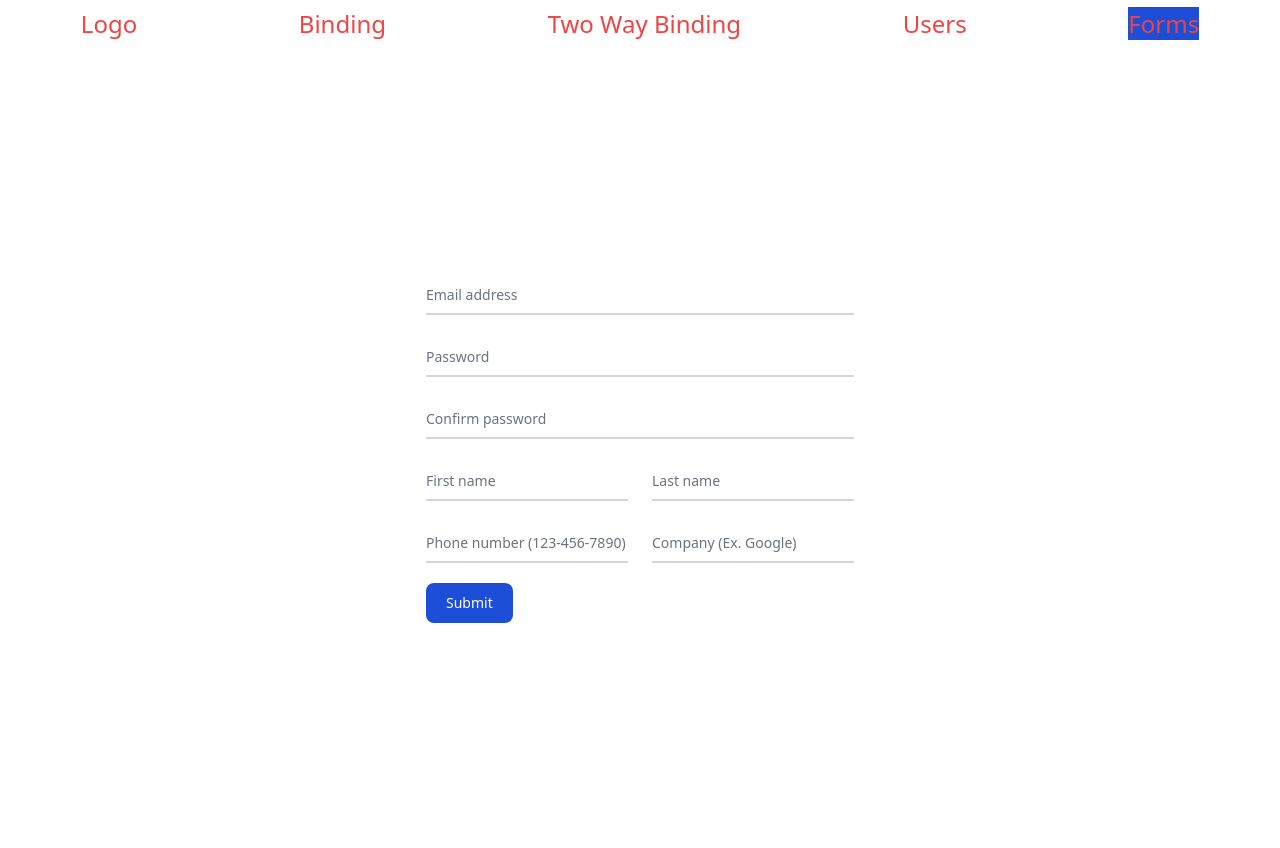
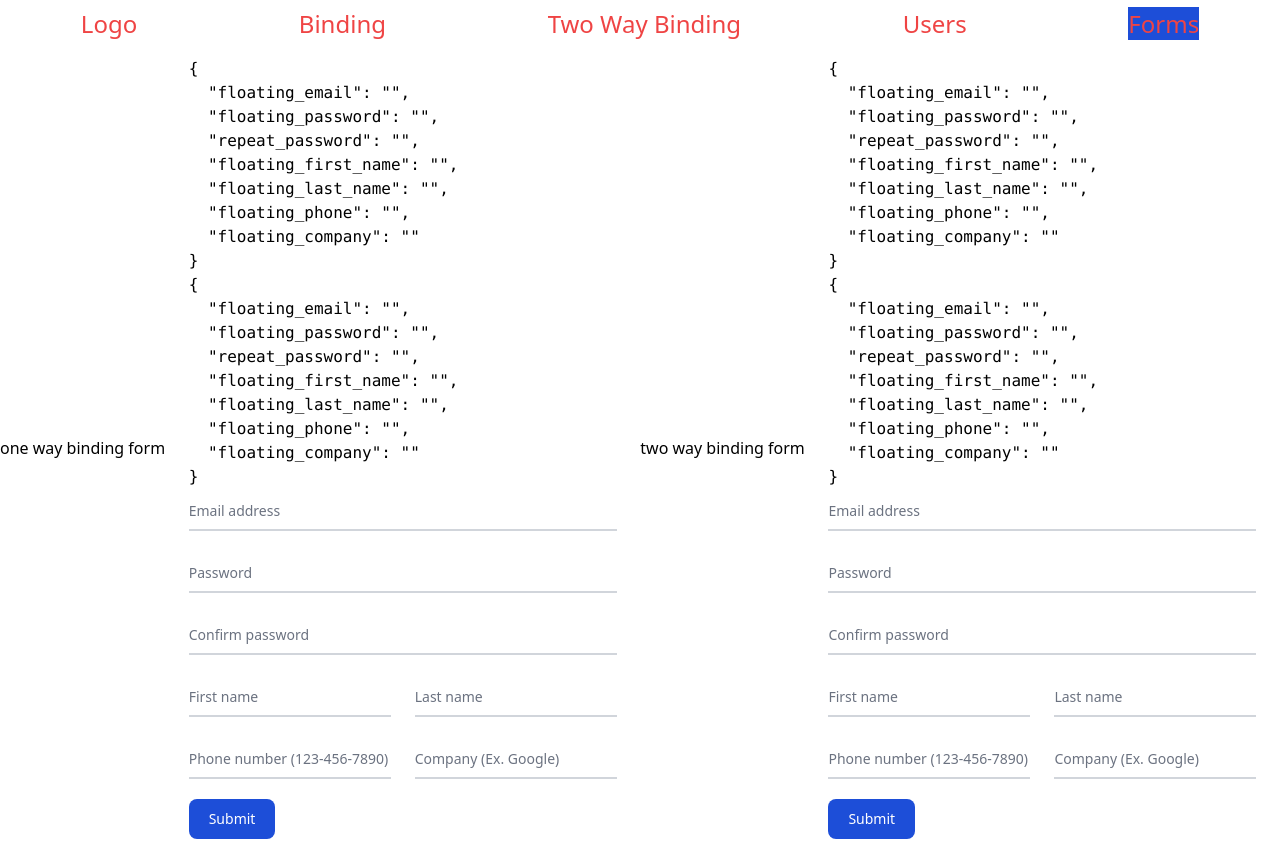
Before and after one commit to Abilash-Nambi/Angular-Learning, an Angular app: page /forms in a window 1280 px wide. Built offline with nearby package versions, Linux system fonts and the light colour scheme.

Commit message:
form updated

```diff
--- a/src/app/form/form.component.html
+++ b/src/app/form/form.component.html
@@ -1,13 +1,17 @@
 <div class="h-screen items-center justify-center flex">
-  <form class="max-w-md mx-auto" #ng>
+  <h1>one way binding form</h1>
+  <form class="max-w-md mx-auto" #useForm="ngForm">
+    <pre>{{ useForm.value | json }}</pre>
+    <pre>{{ useForm.value | json }}</pre>
     <div class="relative z-0 w-full mb-5 group">
       <input
         type="email"
         name="floating_email"
         id="floating_email"
-        class="block py-2.5 px-0 w-full text-sm text-gray-900 bg-transparent border-0 border-b-2 border-gray-300 appearance-none dark:text-white dark:border-gray-600 dark:focus:border-blue-500 focus:outline-none focus:ring-0 focus:border-blue-600 peer"
+        class="block py-2.5 px-0 w-full text-sm !text-black bg-transparent border-0 border-b-2 border-gray-300 appearance-none dark:text-white dark:border-gray-600 dark:focus:border-blue-500 focus:outline-none focus:ring-0 focus:border-blue-600 peer"
         placeholder=" "
         required
+        ngModel
       />
       <label
         for="floating_email"
@@ -20,13 +24,14 @@
         type="password"
         name="floating_password"
         id="floating_password"
-        class="block py-2.5 px-0 w-full text-sm text-gray-900 bg-transparent border-0 border-b-2 border-gray-300 appearance-none dark:text-white dark:border-gray-600 dark:focus:border-blue-500 focus:outline-none focus:ring-0 focus:border-blue-600 peer"
+        class="block py-2.5 px-0 w-full text-sm !text-gray-900 bg-transparent border-0 border-b-2 border-gray-300 appearance-none dark:text-white dark:border-gray-600 dark:focus:border-blue-500 focus:outline-none focus:ring-0 focus:border-blue-600 peer"
         placeholder=" "
         required
+        ngModel
       />
       <label
         for="floating_password"
-        class="peer-focus:font-medium absolute text-sm text-gray-500 dark:text-gray-400 duration-300 transform -translate-y-6 scale-75 top-3 -z-10 origin-[0] peer-focus:start-0 rtl:peer-focus:translate-x-1/4 peer-focus:text-blue-600 peer-focus:dark:text-blue-500 peer-placeholder-shown:scale-100 peer-placeholder-shown:translate-y-0 peer-focus:scale-75 peer-focus:-translate-y-6"
+        class="peer-focus:font-medium absolute text-sm !text-gray-500 dark:text-gray-400 duration-300 transform -translate-y-6 scale-75 top-3 -z-10 origin-[0] peer-focus:start-0 rtl:peer-focus:translate-x-1/4 peer-focus:text-blue-600 peer-focus:dark:text-blue-500 peer-placeholder-shown:scale-100 peer-placeholder-shown:translate-y-0 peer-focus:scale-75 peer-focus:-translate-y-6"
         >Password</label
       >
     </div>
@@ -35,13 +40,14 @@
         type="password"
         name="repeat_password"
         id="floating_repeat_password"
-        class="block py-2.5 px-0 w-full text-sm text-gray-900 bg-transparent border-0 border-b-2 border-gray-300 appearance-none dark:text-white dark:border-gray-600 dark:focus:border-blue-500 focus:outline-none focus:ring-0 focus:border-blue-600 peer"
+        class="block py-2.5 px-0 w-full text-sm !text-gray-900 bg-transparent border-0 border-b-2 border-gray-300 appearance-none dark:text-white dark:border-gray-600 dark:focus:border-blue-500 focus:outline-none focus:ring-0 focus:border-blue-600 peer"
         placeholder=" "
         required
+        ngModel
       />
       <label
         for="floating_repeat_password"
-        class="peer-focus:font-medium absolute text-sm text-gray-500 dark:text-gray-400 duration-300 transform -translate-y-6 scale-75 top-3 -z-10 origin-[0] peer-focus:start-0 rtl:peer-focus:translate-x-1/4 peer-focus:text-blue-600 peer-focus:dark:text-blue-500 peer-placeholder-shown:scale-100 peer-placeholder-shown:translate-y-0 peer-focus:scale-75 peer-focus:-translate-y-6"
+        class="peer-focus:font-medium absolute text-sm !text-gray-500 dark:text-gray-400 duration-300 transform -translate-y-6 scale-75 top-3 -z-10 origin-[0] peer-focus:start-0 rtl:peer-focus:translate-x-1/4 peer-focus:text-blue-600 peer-focus:dark:text-blue-500 peer-placeholder-shown:scale-100 peer-placeholder-shown:translate-y-0 peer-focus:scale-75 peer-focus:-translate-y-6"
         >Confirm password</label
       >
     </div>
@@ -51,13 +57,14 @@
           type="text"
           name="floating_first_name"
           id="floating_first_name"
-          class="block py-2.5 px-0 w-full text-sm text-gray-900 bg-transparent border-0 border-b-2 border-gray-300 appearance-none dark:text-white dark:border-gray-600 dark:focus:border-blue-500 focus:outline-none focus:ring-0 focus:border-blue-600 peer"
+          class="block py-2.5 px-0 w-full text-sm !text-gray-900 bg-transparent border-0 border-b-2 border-gray-300 appearance-none dark:text-white dark:border-gray-600 dark:focus:border-blue-500 focus:outline-none focus:ring-0 focus:border-blue-600 peer"
           placeholder=" "
           required
+          ngModel
         />
         <label
           for="floating_first_name"
-          class="peer-focus:font-medium absolute text-sm text-gray-500 dark:text-gray-400 duration-300 transform -translate-y-6 scale-75 top-3 -z-10 origin-[0] peer-focus:start-0 rtl:peer-focus:translate-x-1/4 peer-focus:text-blue-600 peer-focus:dark:text-blue-500 peer-placeholder-shown:scale-100 peer-placeholder-shown:translate-y-0 peer-focus:scale-75 peer-focus:-translate-y-6"
+          class="peer-focus:font-medium absolute text-sm !text-gray-500 dark:text-gray-400 duration-300 transform -translate-y-6 scale-75 top-3 -z-10 origin-[0] peer-focus:start-0 rtl:peer-focus:translate-x-1/4 peer-focus:text-blue-600 peer-focus:dark:text-blue-500 peer-placeholder-shown:scale-100 peer-placeholder-shown:translate-y-0 peer-focus:scale-75 peer-focus:-translate-y-6"
           >First name</label
         >
       </div>
@@ -66,13 +73,14 @@
           type="text"
           name="floating_last_name"
           id="floating_last_name"
-          class="block py-2.5 px-0 w-full text-sm text-gray-900 bg-transparent border-0 border-b-2 border-gray-300 appearance-none dark:text-white dark:border-gray-600 dark:focus:border-blue-500 focus:outline-none focus:ring-0 focus:border-blue-600 peer"
+          class="block py-2.5 px-0 w-full text-sm !text-gray-900 bg-transparent border-0 border-b-2 border-gray-300 appearance-none dark:text-white dark:border-gray-600 dark:focus:border-blue-500 focus:outline-none focus:ring-0 focus:border-blue-600 peer"
           placeholder=" "
           required
+          ngModel
         />
         <label
           for="floating_last_name"
-          class="peer-focus:font-medium absolute text-sm text-gray-500 dark:text-gray-400 duration-300 transform -translate-y-6 scale-75 top-3 -z-10 origin-[0] peer-focus:start-0 rtl:peer-focus:translate-x-1/4 peer-focus:text-blue-600 peer-focus:dark:text-blue-500 peer-placeholder-shown:scale-100 peer-placeholder-shown:translate-y-0 peer-focus:scale-75 peer-focus:-translate-y-6"
+          class="peer-focus:font-medium absolute text-sm !text-gray-500 dark:text-gray-400 duration-300 transform -translate-y-6 scale-75 top-3 -z-10 origin-[0] peer-focus:start-0 rtl:peer-focus:translate-x-1/4 peer-focus:text-blue-600 peer-focus:dark:text-blue-500 peer-placeholder-shown:scale-100 peer-placeholder-shown:translate-y-0 peer-focus:scale-75 peer-focus:-translate-y-6"
           >Last name</label
         >
       </div>
@@ -87,6 +95,7 @@
           class="block py-2.5 px-0 w-full text-sm text-gray-900 bg-transparent border-0 border-b-2 border-gray-300 appearance-none dark:text-white dark:border-gray-600 dark:focus:border-blue-500 focus:outline-none focus:ring-0 focus:border-blue-600 peer"
           placeholder=" "
           required
+          ngModel
         />
         <label
           for="floating_phone"
@@ -99,13 +108,142 @@
           type="text"
           name="floating_company"
           id="floating_company"
+          class="block py-2.5 px-0 w-full text-sm !text-gray-900 bg-transparent border-0 border-b-2 border-gray-300 appearance-none dark:text-white dark:border-gray-600 dark:focus:border-blue-500 focus:outline-none focus:ring-0 focus:border-blue-600 peer"
+          placeholder=" "
+          required
+          ngModel
+        />
+        <label
+          for="floating_company"
+          class="peer-focus:font-medium absolute text-sm !text-gray-500 dark:text-gray-400 duration-300 transform -translate-y-6 scale-75 top-3 -z-10 origin-[0] peer-focus:start-0 rtl:peer-focus:translate-x-1/4 peer-focus:text-blue-600 peer-focus:dark:text-blue-500 peer-placeholder-shown:scale-100 peer-placeholder-shown:translate-y-0 peer-focus:scale-75 peer-focus:-translate-y-6"
+          >Company (Ex. Google)</label
+        >
+      </div>
+    </div>
+    <button
+      type="submit"
+      class="text-white bg-blue-700 hover:bg-blue-800 focus:ring-4 focus:outline-none focus:ring-blue-300 font-medium rounded-lg text-sm w-full sm:w-auto px-5 py-2.5 text-center dark:bg-blue-600 dark:hover:bg-blue-700 dark:focus:ring-blue-800"
+    >
+      Submit
+    </button>
+  </form>
+  <h1>two way binding form</h1>
+  <form class="max-w-md mx-auto" #useForm="ngForm">
+    <pre>{{ useForm.value | json }}</pre>
+    <pre>{{ useForm.value | json }}</pre>
+    <div class="relative z-0 w-full mb-5 group">
+      <input
+        type="email"
+        name="floating_email"
+        id="floating_email"
+        class="block py-2.5 px-0 w-full text-sm !text-black bg-transparent border-0 border-b-2 border-gray-300 appearance-none dark:text-white dark:border-gray-600 dark:focus:border-blue-500 focus:outline-none focus:ring-0 focus:border-blue-600 peer"
+        placeholder=" "
+        required
+        ngModel
+      />
+      <label
+        for="floating_email"
+        class="peer-focus:font-medium absolute text-sm text-gray-500 dark:text-gray-400 duration-300 transform -translate-y-6 scale-75 top-3 -z-10 origin-[0] peer-focus:start-0 rtl:peer-focus:translate-x-1/4 rtl:peer-focus:left-auto peer-focus:text-blue-600 peer-focus:dark:text-blue-500 peer-placeholder-shown:scale-100 peer-placeholder-shown:translate-y-0 peer-focus:scale-75 peer-focus:-translate-y-6"
+        >Email address</label
+      >
+    </div>
+    <div class="relative z-0 w-full mb-5 group">
+      <input
+        type="password"
+        name="floating_password"
+        id="floating_password"
+        class="block py-2.5 px-0 w-full text-sm !text-gray-900 bg-transparent border-0 border-b-2 border-gray-300 appearance-none dark:text-white dark:border-gray-600 dark:focus:border-blue-500 focus:outline-none focus:ring-0 focus:border-blue-600 peer"
+        placeholder=" "
+        required
+        ngModel
+      />
+      <label
+        for="floating_password"
+        class="peer-focus:font-medium absolute text-sm !text-gray-500 dark:text-gray-400 duration-300 transform -translate-y-6 scale-75 top-3 -z-10 origin-[0] peer-focus:start-0 rtl:peer-focus:translate-x-1/4 peer-focus:text-blue-600 peer-focus:dark:text-blue-500 peer-placeholder-shown:scale-100 peer-placeholder-shown:translate-y-0 peer-focus:scale-75 peer-focus:-translate-y-6"
+        >Password</label
+      >
+    </div>
+    <div class="relative z-0 w-full mb-5 group">
+      <input
+        type="password"
+        name="repeat_password"
+        id="floating_repeat_password"
+        class="block py-2.5 px-0 w-full text-sm !text-gray-900 bg-transparent border-0 border-b-2 border-gray-300 appearance-none dark:text-white dark:border-gray-600 dark:focus:border-blue-500 focus:outline-none focus:ring-0 focus:border-blue-600 peer"
+        placeholder=" "
+        required
+        ngModel
+      />
+      <label
+        for="floating_repeat_password"
+        class="peer-focus:font-medium absolute text-sm !text-gray-500 dark:text-gray-400 duration-300 transform -translate-y-6 scale-75 top-3 -z-10 origin-[0] peer-focus:start-0 rtl:peer-focus:translate-x-1/4 peer-focus:text-blue-600 peer-focus:dark:text-blue-500 peer-placeholder-shown:scale-100 peer-placeholder-shown:translate-y-0 peer-focus:scale-75 peer-focus:-translate-y-6"
+        >Confirm password</label
+      >
+    </div>
+    <div class="grid md:grid-cols-2 md:gap-6">
+      <div class="relative z-0 w-full mb-5 group">
+        <input
+          type="text"
+          name="floating_first_name"
+          id="floating_first_name"
+          class="block py-2.5 px-0 w-full text-sm !text-gray-900 bg-transparent border-0 border-b-2 border-gray-300 appearance-none dark:text-white dark:border-gray-600 dark:focus:border-blue-500 focus:outline-none focus:ring-0 focus:border-blue-600 peer"
+          placeholder=" "
+          required
+          ngModel
+        />
+        <label
+          for="floating_first_name"
+          class="peer-focus:font-medium absolute text-sm !text-gray-500 dark:text-gray-400 duration-300 transform -translate-y-6 scale-75 top-3 -z-10 origin-[0] peer-focus:start-0 rtl:peer-focus:translate-x-1/4 peer-focus:text-blue-600 peer-focus:dark:text-blue-500 peer-placeholder-shown:scale-100 peer-placeholder-shown:translate-y-0 peer-focus:scale-75 peer-focus:-translate-y-6"
+          >First name</label
+        >
+      </div>
+      <div class="relative z-0 w-full mb-5 group">
+        <input
+          type="text"
+          name="floating_last_name"
+          id="floating_last_name"
+          class="block py-2.5 px-0 w-full text-sm !text-gray-900 bg-transparent border-0 border-b-2 border-gray-300 appearance-none dark:text-white dark:border-gray-600 dark:focus:border-blue-500 focus:outline-none focus:ring-0 focus:border-blue-600 peer"
+          placeholder=" "
+          required
+          ngModel
+        />
+        <label
+          for="floating_last_name"
+          class="peer-focus:font-medium absolute text-sm !text-gray-500 dark:text-gray-400 duration-300 transform -translate-y-6 scale-75 top-3 -z-10 origin-[0] peer-focus:start-0 rtl:peer-focus:translate-x-1/4 peer-focus:text-blue-600 peer-focus:dark:text-blue-500 peer-placeholder-shown:scale-100 peer-placeholder-shown:translate-y-0 peer-focus:scale-75 peer-focus:-translate-y-6"
+          >Last name</label
+        >
+      </div>
+    </div>
+    <div class="grid md:grid-cols-2 md:gap-6">
+      <div class="relative z-0 w-full mb-5 group">
+        <input
+          type="tel"
+          pattern="[0-9]{3}-[0-9]{3}-[0-9]{4}"
+          name="floating_phone"
+          id="floating_phone"
           class="block py-2.5 px-0 w-full text-sm text-gray-900 bg-transparent border-0 border-b-2 border-gray-300 appearance-none dark:text-white dark:border-gray-600 dark:focus:border-blue-500 focus:outline-none focus:ring-0 focus:border-blue-600 peer"
           placeholder=" "
           required
+          ngModel
+        />
+        <label
+          for="floating_phone"
+          class="peer-focus:font-medium absolute text-sm text-gray-500 dark:text-gray-400 duration-300 transform -translate-y-6 scale-75 top-3 -z-10 origin-[0] peer-focus:start-0 rtl:peer-focus:translate-x-1/4 peer-focus:text-blue-600 peer-focus:dark:text-blue-500 peer-placeholder-shown:scale-100 peer-placeholder-shown:translate-y-0 peer-focus:scale-75 peer-focus:-translate-y-6"
+          >Phone number (123-456-7890)</label
+        >
+      </div>
+      <div class="relative z-0 w-full mb-5 group">
+        <input
+          type="text"
+          name="floating_company"
+          id="floating_company"
+          class="block py-2.5 px-0 w-full text-sm !text-gray-900 bg-transparent border-0 border-b-2 border-gray-300 appearance-none dark:text-white dark:border-gray-600 dark:focus:border-blue-500 focus:outline-none focus:ring-0 focus:border-blue-600 peer"
+          placeholder=" "
+          required
+          ngModel
         />
         <label
           for="floating_company"
-          class="peer-focus:font-medium absolute text-sm text-gray-500 dark:text-gray-400 duration-300 transform -translate-y-6 scale-75 top-3 -z-10 origin-[0] peer-focus:start-0 rtl:peer-focus:translate-x-1/4 peer-focus:text-blue-600 peer-focus:dark:text-blue-500 peer-placeholder-shown:scale-100 peer-placeholder-shown:translate-y-0 peer-focus:scale-75 peer-focus:-translate-y-6"
+          class="peer-focus:font-medium absolute text-sm !text-gray-500 dark:text-gray-400 duration-300 transform -translate-y-6 scale-75 top-3 -z-10 origin-[0] peer-focus:start-0 rtl:peer-focus:translate-x-1/4 peer-focus:text-blue-600 peer-focus:dark:text-blue-500 peer-placeholder-shown:scale-100 peer-placeholder-shown:translate-y-0 peer-focus:scale-75 peer-focus:-translate-y-6"
           >Company (Ex. Google)</label
         >
       </div>
```
